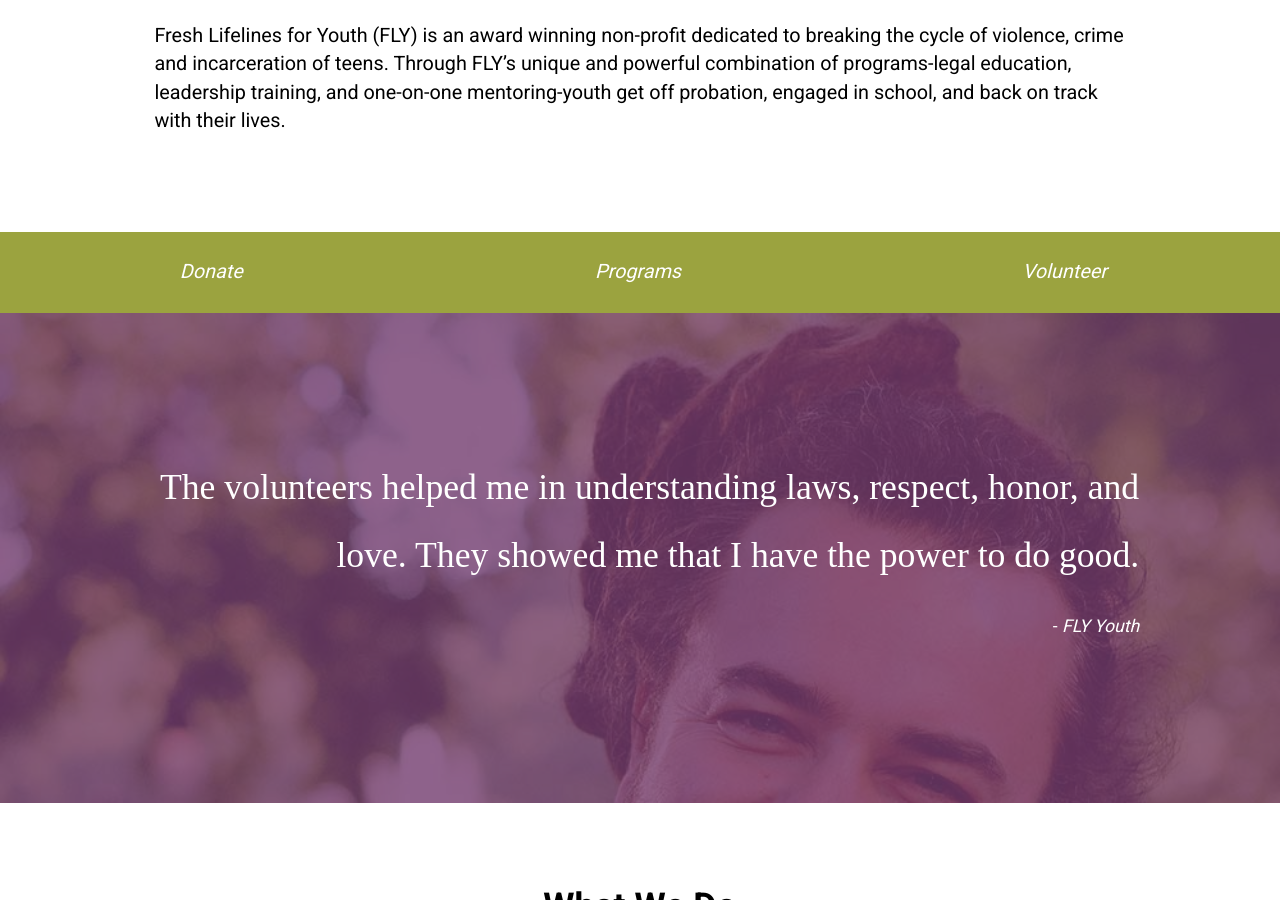
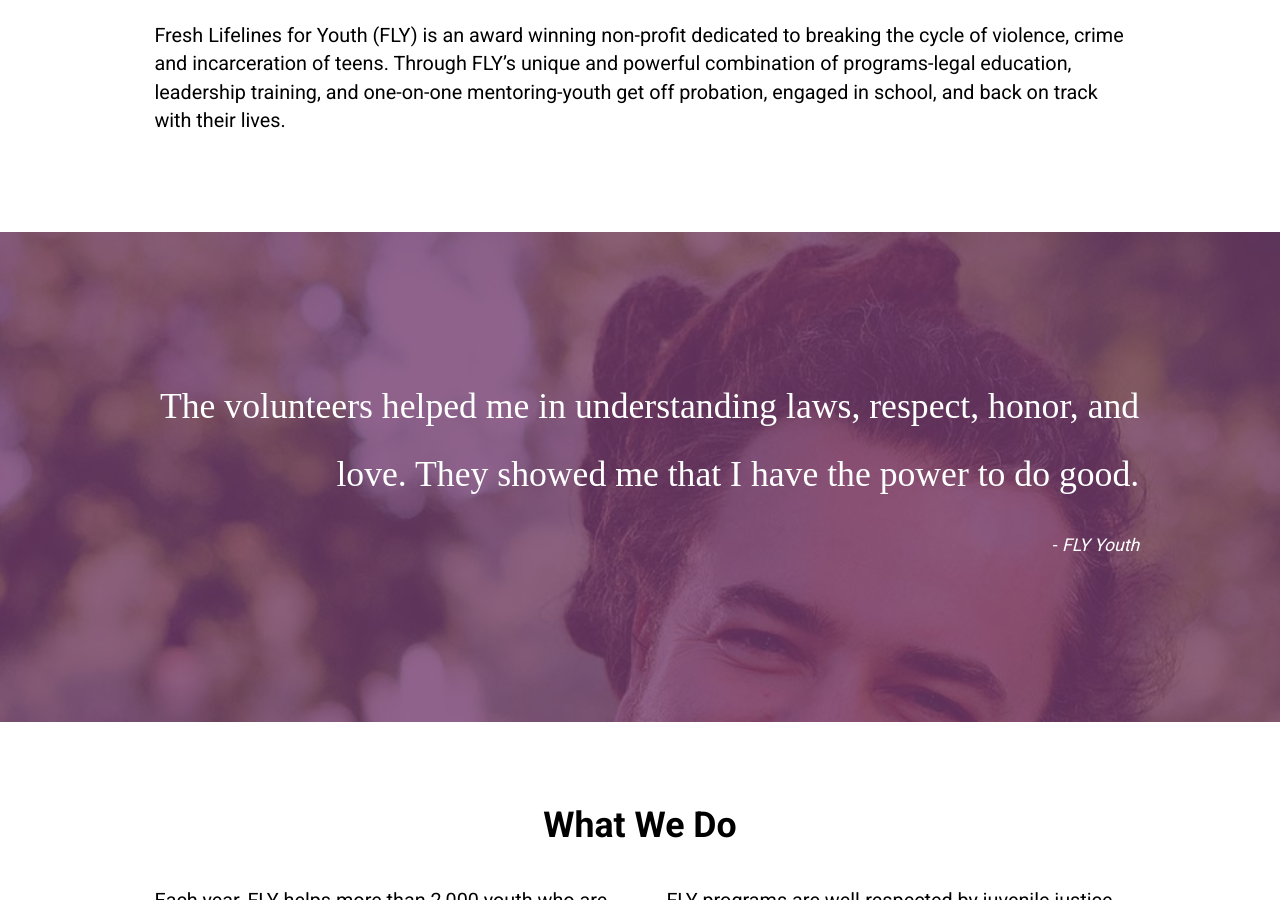
Before and after one commit to rajaaalsubairi/fly-program, a Jekyll site: the page built from index.html, in a window 1280 px wide and 900 px high, scrolled down 806 px. Built offline with Jekyll 4.4.1, drawn with Linux system fonts in a browser that asks for light colours; some web fonts are replaced; a style sheet for code colours, icons or effects is not loaded.

Commit message:
refactor(html+scss): update icons on main page

```diff
--- a/index.html
+++ b/index.html
@@ -34,7 +34,7 @@
 </div>
 
 <!--icons-->
-<div class="icons">
+<!-- rework icon setup <div class="icons">
   <ul>
     <li>
       <a href="#">
@@ -58,7 +58,7 @@
       </a>
     </li>
   </ul>
-</div>
+</div>-->
 
 <!--quote #1-->
 <div class="quote-1">
--- a/scss/components/_forms.scss
+++ b/scss/components/_forms.scss
@@ -12,7 +12,7 @@
 }
 
 .c-form {
-    background: linear-gradient(rgba($purple, 0.7), rgba($purple, 0.7)),url(../img/talk-with-young.jpg);
+    background: linear-gradient(rgba($purple, 0.7), rgba($purple, 0.7)),url(../img/donate-1.jpg);
     background-size: cover;
 
     h2 {
```
